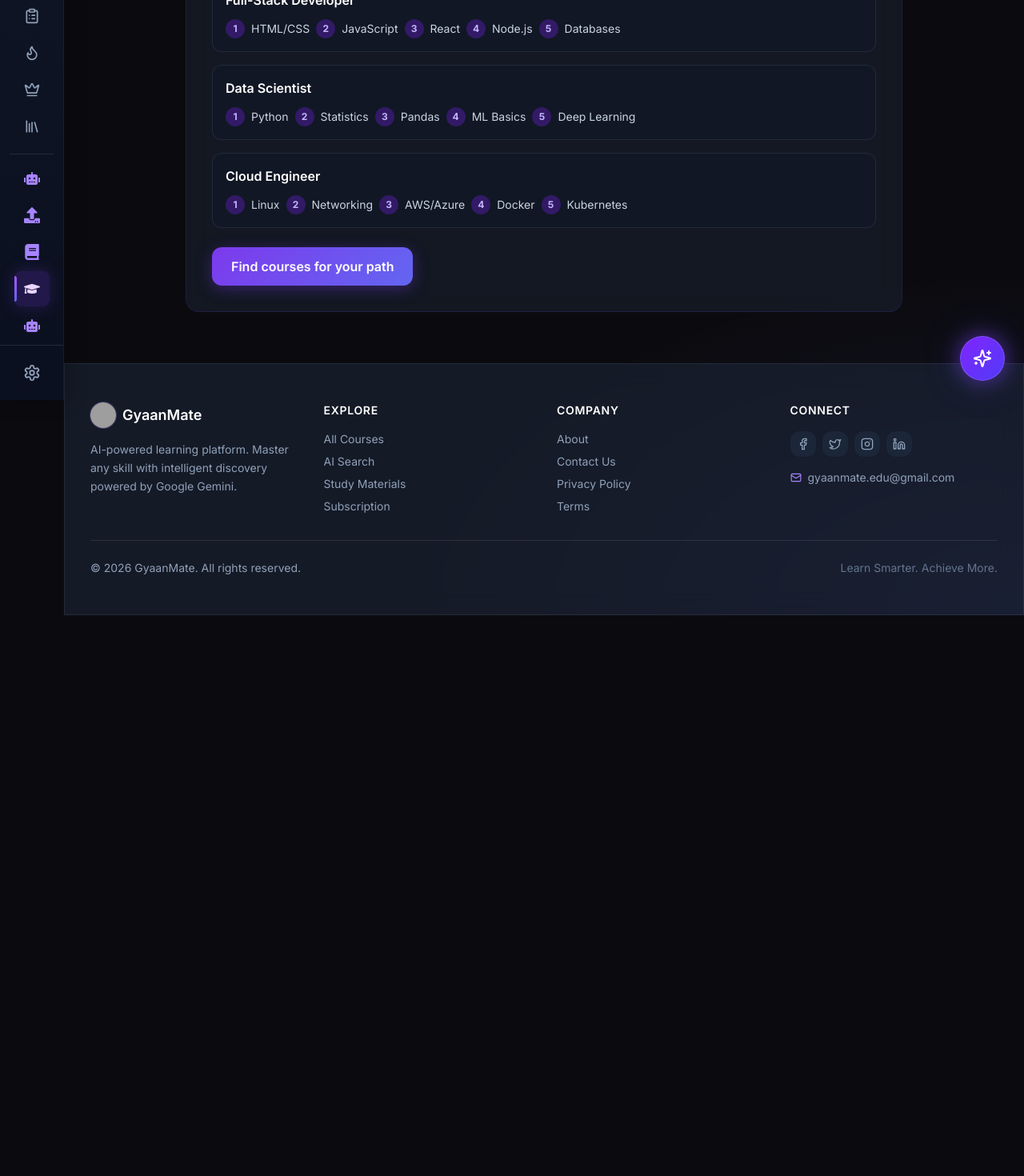
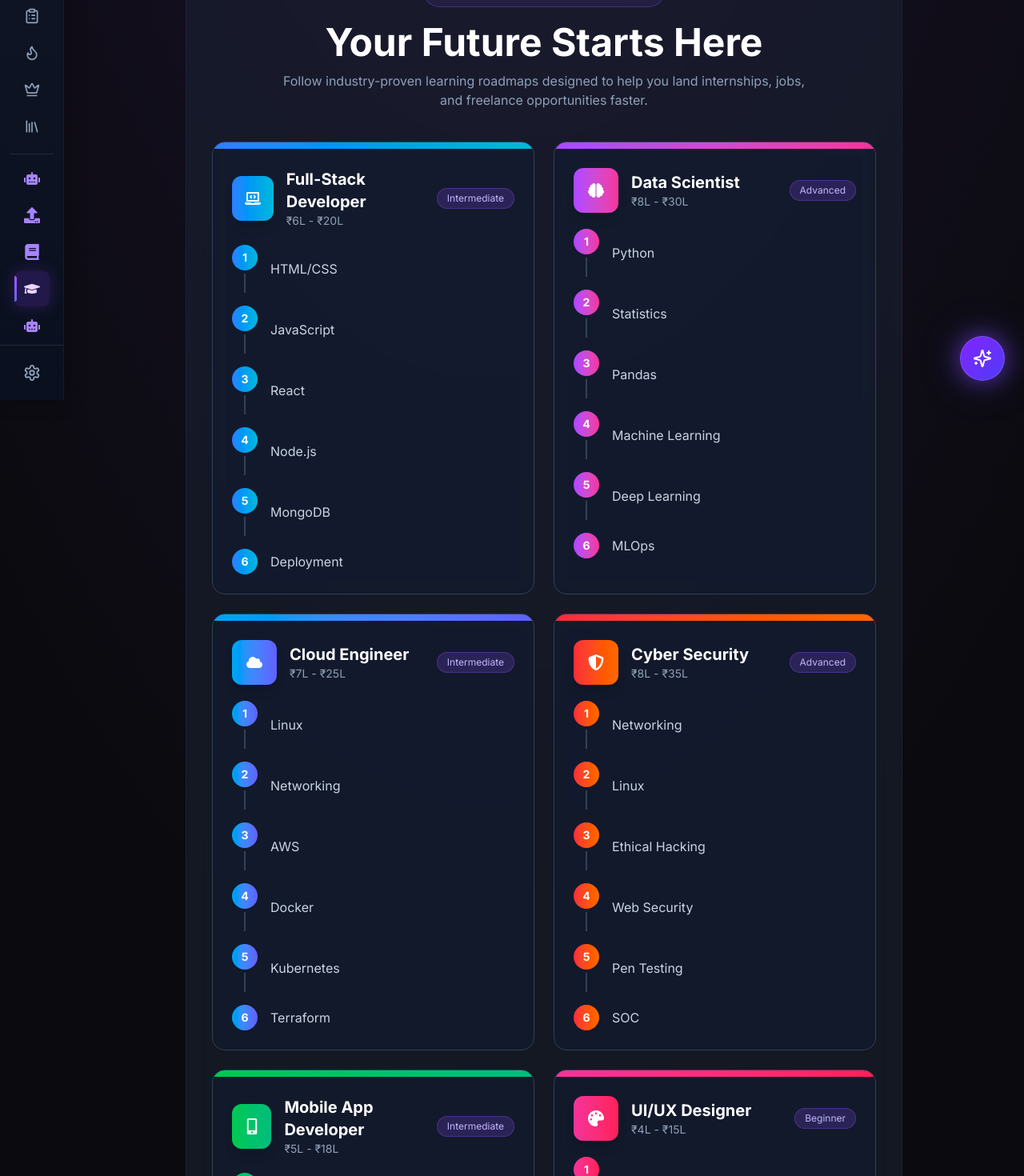
Before and after one commit to SUMANKAYALS/final_Gyaanmate.Edu, a React (Vite) app in the folder client/: page /feature/career-roadmap in a window 1280 px wide. Shown: the part 300-1770 px from the top of the page at 80% size. Before the commit the page ends 1069 px from the top, so only its background shows below. Built offline with nearby package versions, Linux system fonts and the light colour scheme; grey boxes are pictures that could not be loaded.

Commit message:
Update Roadmap page

```diff
--- a/client/src/pages/features/CareerRoadmap.jsx
+++ b/client/src/pages/features/CareerRoadmap.jsx
@@ -1,40 +1,332 @@
-import { Link } from 'react-router-dom';
-import { FaGraduationCap } from 'react-icons/fa';
-import FeaturePageShell from '../../components/features/FeaturePageShell';
+import { Link } from "react-router-dom";
+import {
+  FaGraduationCap,
+  FaLaptopCode,
+  FaBrain,
+  FaCloud,
+  FaShieldAlt,
+  FaMobileAlt,
+  FaPalette,
+  FaChartLine,
+  FaRobot,
+  FaDatabase,
+  FaCheckCircle,
+  FaClipboardList,
+} from "react-icons/fa";
+import FeaturePageShell from "../../components/features/FeaturePageShell";
 
 const ROADMAPS = [
-  { title: 'Full-Stack Developer', steps: ['HTML/CSS', 'JavaScript', 'React', 'Node.js', 'Databases'] },
-  { title: 'Data Scientist', steps: ['Python', 'Statistics', 'Pandas', 'ML Basics', 'Deep Learning'] },
-  { title: 'Cloud Engineer', steps: ['Linux', 'Networking', 'AWS/Azure', 'Docker', 'Kubernetes'] },
+  {
+    title: "Full-Stack Developer",
+    icon: FaLaptopCode,
+    color: "from-blue-500 to-cyan-500",
+    difficulty: "Intermediate",
+    salary: "₹6L - ₹20L",
+    steps: [
+      "HTML/CSS",
+      "JavaScript",
+      "React",
+      "Node.js",
+      "MongoDB",
+      "Deployment",
+    ],
+  },
+  {
+    title: "Data Scientist",
+    icon: FaBrain,
+    color: "from-purple-500 to-pink-500",
+    difficulty: "Advanced",
+    salary: "₹8L - ₹30L",
+    steps: [
+      "Python",
+      "Statistics",
+      "Pandas",
+      "Machine Learning",
+      "Deep Learning",
+      "MLOps",
+    ],
+  },
+  {
+    title: "Cloud Engineer",
+    icon: FaCloud,
+    color: "from-sky-500 to-indigo-500",
+    difficulty: "Intermediate",
+    salary: "₹7L - ₹25L",
+    steps: [
+      "Linux",
+      "Networking",
+      "AWS",
+      "Docker",
+      "Kubernetes",
+      "Terraform",
+    ],
+  },
+  {
+    title: "Cyber Security",
+    icon: FaShieldAlt,
+    color: "from-red-500 to-orange-500",
+    difficulty: "Advanced",
+    salary: "₹8L - ₹35L",
+    steps: [
+      "Networking",
+      "Linux",
+      "Ethical Hacking",
+      "Web Security",
+      "Pen Testing",
+      "SOC",
+    ],
+  },
+  {
+    title: "Mobile App Developer",
+    icon: FaMobileAlt,
+    color: "from-green-500 to-emerald-500",
+    difficulty: "Intermediate",
+    salary: "₹5L - ₹18L",
+    steps: [
+      "JavaScript",
+      "React Native",
+      "Flutter",
+      "Firebase",
+      "APIs",
+      "Publishing",
+    ],
+  },
+  {
+    title: "UI/UX Designer",
+    icon: FaPalette,
+    color: "from-pink-500 to-rose-500",
+    difficulty: "Beginner",
+    salary: "₹4L - ₹15L",
+    steps: [
+      "Design Basics",
+      "Figma",
+      "Wireframing",
+      "Prototyping",
+      "User Research",
+      "Portfolio",
+    ],
+  },
+  {
+    title: "AI Engineer",
+    icon: FaRobot,
+    color: "from-violet-500 to-purple-600",
+    difficulty: "Advanced",
+    salary: "₹10L - ₹40L",
+    steps: [
+      "Python",
+      "Machine Learning",
+      "Deep Learning",
+      "LLMs",
+      "RAG",
+      "AI Deployment",
+    ],
+  },
+  {
+    title: "DevOps Engineer",
+    icon: FaDatabase,
+    color: "from-yellow-500 to-orange-500",
+    difficulty: "Advanced",
+    salary: "₹8L - ₹28L",
+    steps: [
+      "Linux",
+      "Git",
+      "Docker",
+      "CI/CD",
+      "Kubernetes",
+      "Monitoring",
+    ],
+  },
+  {
+    title: "Business Analyst",
+    icon: FaChartLine,
+    color: "from-teal-500 to-cyan-500",
+    difficulty: "Beginner",
+    salary: "₹5L - ₹18L",
+    steps: [
+      "Excel",
+      "SQL",
+      "Power BI",
+      "Data Analysis",
+      "Reporting",
+      "Stakeholder Mgmt",
+    ],
+  },
+  {
+  title: "Machine Learning Engineer",
+  icon: FaRobot,
+  color: "from-purple-500 to-pink-500",
+  difficulty: "Advanced",
+  salary: "₹10L - ₹40L",
+  steps: [
+    "Python",
+    "Statistics",
+    "Linear Algebra",
+    "Scikit-Learn",
+    "Machine Learning",
+    "Deep Learning",
+    "TensorFlow/PyTorch",
+    "MLOps"
+  ]
+},
+{
+  title: "Blockchain Developer",
+  icon: FaDatabase,
+  color: "from-yellow-500 to-orange-500",
+  difficulty: "Advanced",
+  salary: "₹8L - ₹35L",
+  steps: [
+    "JavaScript",
+    "Cryptography Basics",
+    "Ethereum",
+    "Solidity",
+    "Smart Contracts",
+    "Web3.js",
+    "DApps",
+    "Security Auditing"
+  ]
+},
+{
+  title: "QA Engineer",
+  icon: FaCheckCircle,
+  color: "from-green-500 to-emerald-500",
+  difficulty: "Beginner",
+  salary: "₹4L - ₹15L",
+  steps: [
+    "Testing Fundamentals",
+    "Manual Testing",
+    "API Testing",
+    "Selenium",
+    "Automation Testing",
+    "CI/CD Testing"
+  ]
+},
+{
+  title: "Product Manager",
+  icon: FaClipboardList,
+  color: "from-cyan-500 to-blue-500",
+  difficulty: "Intermediate",
+  salary: "₹10L - ₹35L",
+  steps: [
+    "Product Thinking",
+    "Market Research",
+    "User Stories",
+    "Agile",
+    "Analytics",
+    "Roadmapping",
+    "Stakeholder Management"
+  ]
+},
 ];
 
 export default function CareerRoadmap() {
   return (
     <FeaturePageShell
-      title="Career Roadmap"
-      subtitle="Structured learning paths to reach your career goals."
+      title="Career Roadmaps"
+      subtitle="Choose your dream career and follow a structured path to success."
       icon={FaGraduationCap}
     >
-      <div className="space-y-4">
-        {ROADMAPS.map((r) => (
-          <div key={r.title} className="p-4 rounded-xl border border-slate-700/50 bg-slate-900/30">
-            <h3 className="font-semibold text-white mb-3">{r.title}</h3>
-            <ol className="flex flex-wrap gap-2">
-              {r.steps.map((step, i) => (
-                <li key={step} className="flex items-center gap-2 text-sm text-slate-300">
-                  <span className="w-6 h-6 rounded-full bg-violet-600/30 text-violet-300 text-xs flex items-center justify-center font-bold">
-                    {i + 1}
+      {/* Hero */}
+      <div className="mb-10 text-center">
+        <div className="inline-flex px-5 py-2 rounded-full bg-violet-500/10 border border-violet-500/30 text-violet-300 text-sm">
+          🚀 Explore 9 Professional Career Paths
+        </div>
+
+        <h2 className="text-4xl md:text-5xl font-bold text-white mt-5">
+          Your Future Starts Here
+        </h2>
+
+        <p className="text-slate-400 mt-3 max-w-2xl mx-auto">
+          Follow industry-proven learning roadmaps designed to help you land
+          internships, jobs, and freelance opportunities faster.
+        </p>
+      </div>
+
+      {/* Roadmaps */}
+      <div className="grid lg:grid-cols-2 gap-6">
+        {ROADMAPS.map((roadmap) => {
+          const Icon = roadmap.icon;
+
+          return (
+            <div
+              key={roadmap.title}
+              className="group relative overflow-hidden rounded-2xl border border-slate-700 bg-slate-900/50 backdrop-blur-sm hover:border-violet-500/50 transition-all duration-300 hover:-translate-y-2 hover:shadow-2xl hover:shadow-violet-500/10"
+            >
+              {/* Gradient Header */}
+              <div
+                className={`h-2 bg-gradient-to-r ${roadmap.color}`}
+              />
+
+              <div className="p-6">
+                {/* Top Section */}
+                <div className="flex items-center justify-between mb-5">
+                  <div className="flex items-center gap-4">
+                    <div
+                      className={`w-14 h-14 rounded-xl bg-gradient-to-r ${roadmap.color} flex items-center justify-center text-white text-xl shadow-lg`}
+                    >
+                      <Icon />
+                    </div>
+
+                    <div>
+                      <h3 className="text-xl font-bold text-white">
+                        {roadmap.title}
+                      </h3>
+
+                      <p className="text-slate-400 text-sm">
+                        {roadmap.salary}
+                      </p>
+                    </div>
+                  </div>
+
+                  <span className="px-3 py-1 text-xs rounded-full bg-violet-500/20 text-violet-300 border border-violet-500/30">
+                    {roadmap.difficulty}
                   </span>
-                  {step}
-                </li>
-              ))}
-            </ol>
-          </div>
-        ))}
+                </div>
+
+                {/* Timeline */}
+                <div className="space-y-4">
+                  {roadmap.steps.map((step, index) => (
+                    <div
+                      key={step}
+                      className="flex items-center gap-4"
+                    >
+                      <div className="flex flex-col items-center">
+                        <div
+                          className={`w-8 h-8 rounded-full bg-gradient-to-r ${roadmap.color} text-white text-sm font-bold flex items-center justify-center`}
+                        >
+                          {index + 1}
+                        </div>
+
+                        {index !== roadmap.steps.length - 1 && (
+                          <div className="w-[2px] h-6 bg-slate-700 mt-1" />
+                        )}
+                      </div>
+
+                      <span className="text-slate-300">
+                        {step}
+                      </span>
+                    </div>
+                  ))}
+                </div>
+              </div>
+
+              {/* Glow Effect */}
+              <div
+                className={`absolute inset-0 bg-gradient-to-r ${roadmap.color} opacity-0 group-hover:opacity-5 transition-opacity duration-500`}
+              />
+            </div>
+          );
+        })}
       </div>
-      <Link to="/browse" className="btn-primary inline-flex mt-6">
-        Find courses for your path
-      </Link>
+
+      {/* CTA */}
+      <div className="mt-10 text-center">
+        <Link
+          to="/browse"
+          className="inline-flex items-center gap-2 px-8 py-4 rounded-xl bg-gradient-to-r from-violet-600 to-purple-600 text-white font-semibold hover:scale-105 transition-all shadow-lg shadow-violet-500/20"
+        >
+          Explore Learning Courses 🚀
+        </Link>
+      </div>
     </FeaturePageShell>
   );
 }
```
